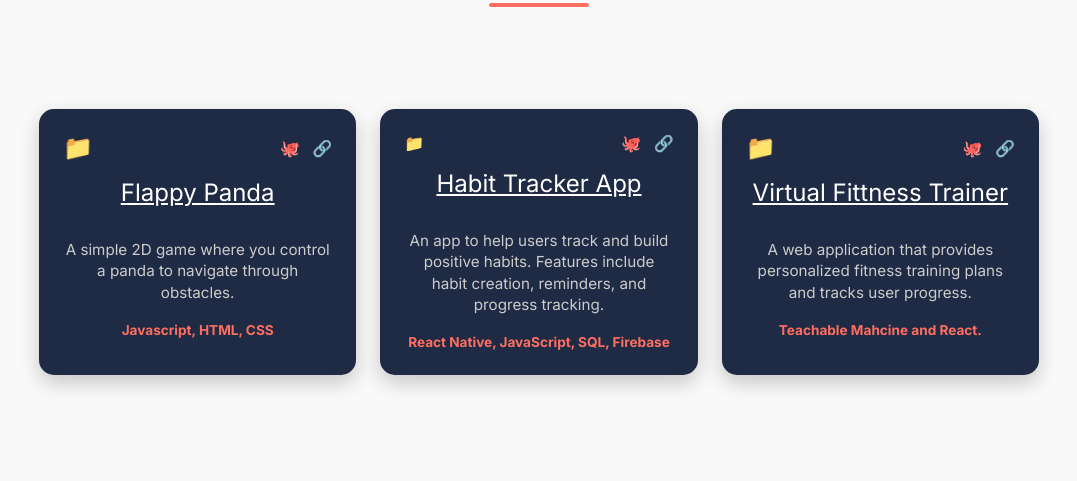
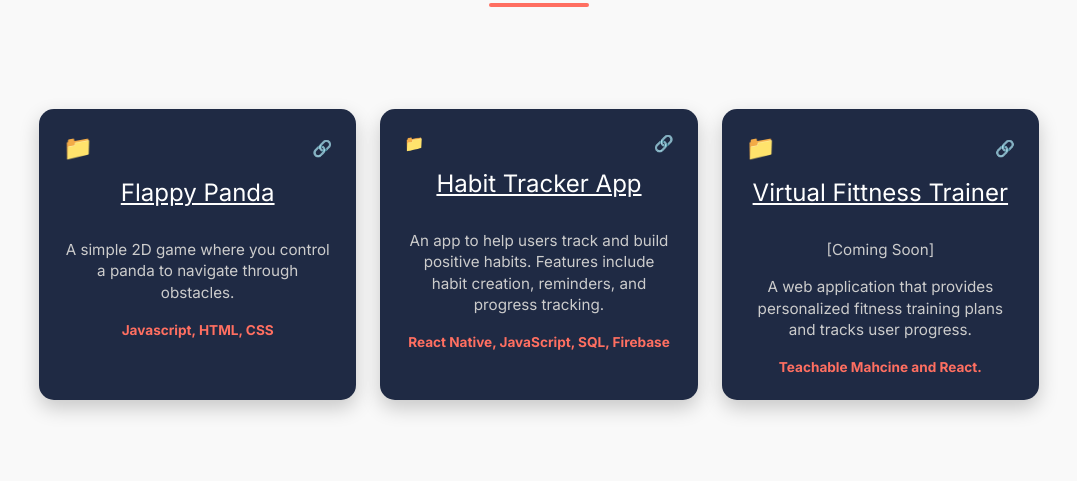
Before and after one commit to jordonturiello-dev26/Portfolio-website, a plain HTML site: page index.html in a window 1280 px wide. Shown: the part 1522-2003 px from the top of the page, without its empty margins (101-1178 px from the left). Drawn offline with Linux system fonts and the light colour scheme; files whose address does not match are found by name.

Commit message:
Style changes to project section

```diff
--- a/index.html
+++ b/index.html
@@ -95,7 +95,6 @@
               <div class="project-header">
                 <span class="icon">📁</span>
                 <div class="icons-right">
-                  <a href="#" target="_blank">🐙</a>
                   <a href="#" target="_blank">🔗</a>
                 </div>
               </div>
@@ -108,7 +107,6 @@
               <div class="project-header">
                 <span class="iccon">📁</span>
                 <div class="icons-right">
-                  <a href="#" target="_blank">🐙</a>
                   <a href="#" target="_blank">🔗</a>
                 </div>
               </div>
@@ -121,11 +119,11 @@
               <div class="project-header">
                 <span class="icon">📁</span>
                 <div class="icons-right">
-                  <a href="#" target="_blank">🐙</a>
                   <a href="#" target="_blank">🔗</a>
                 </div>
               </div>
               <h3>Virtual Fittness Trainer</h3>
+              <p> [Coming Soon]</p>
               <p>A web application that provides personalized fitness training plans and tracks user progress.</p>
               <span class="tech">Teachable Mahcine and React.</span>
             </div>
```
